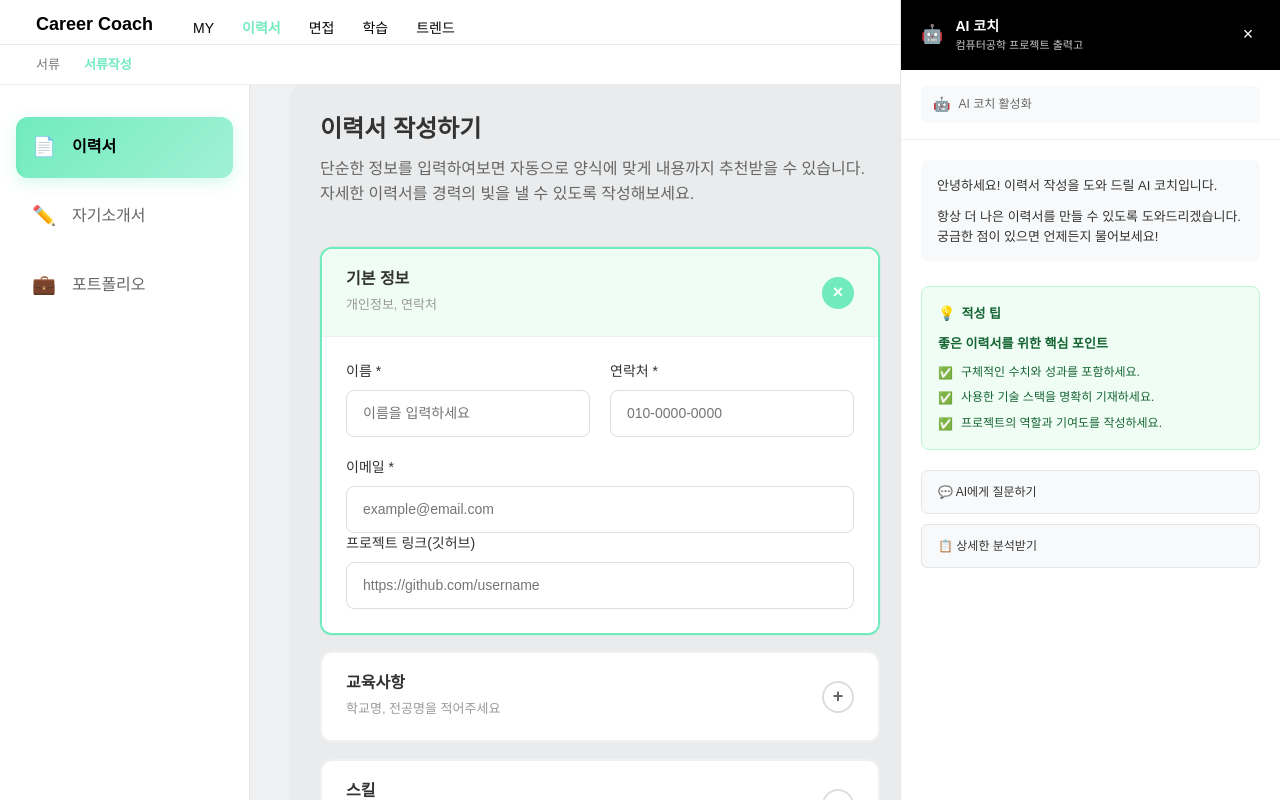
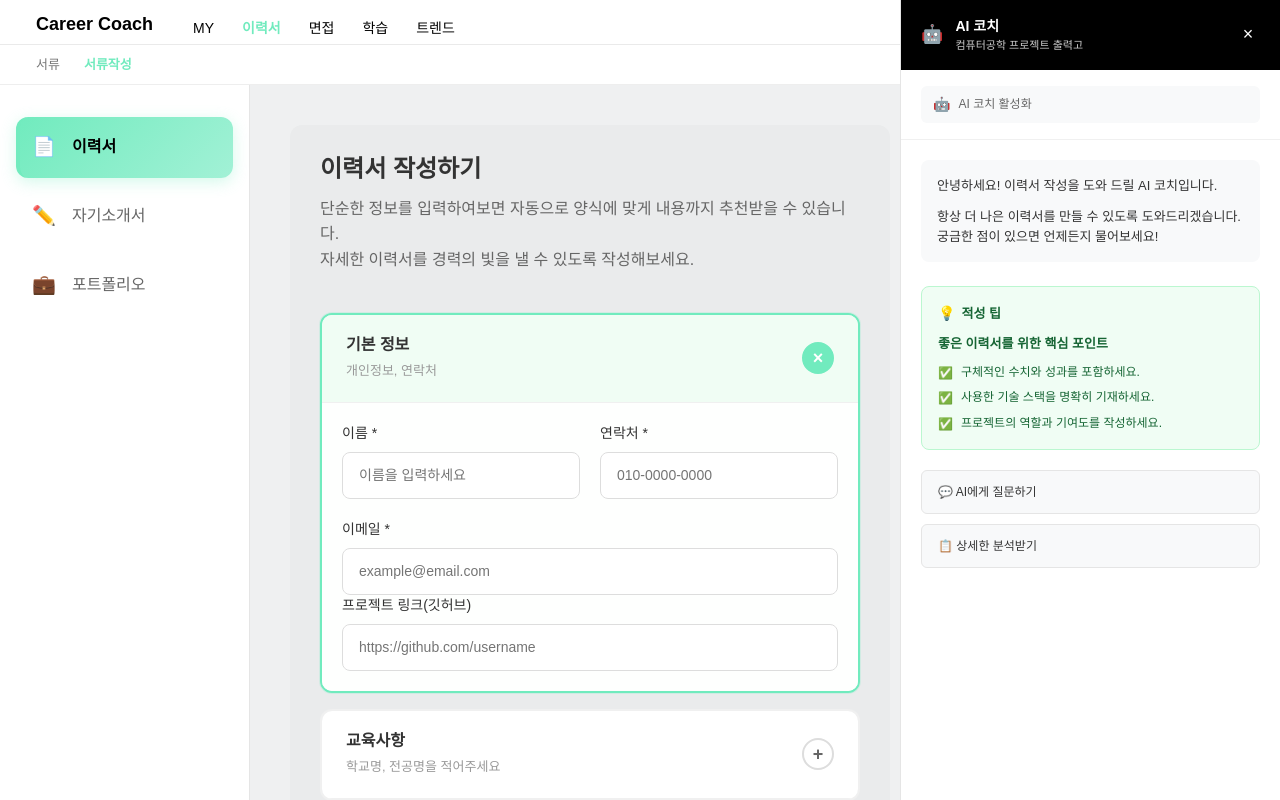
Before and after one commit to llbk-team/llbky-front, a Vue app: page /resume/write in a window 1280 px wide. Shown: the top 800 px of the page. Built offline with nearby package versions, Linux system fonts and the light colour scheme; a web font is replaced by a local one.

Commit message:
fix: 이력서 작성 페이지 css 수정함

```diff
--- a/src/views/resume/ResumeWrite.vue
+++ b/src/views/resume/ResumeWrite.vue
@@ -568,7 +568,7 @@ onMounted(() => {
 /* 메인 컨테이너 */
 .main-container {
   flex: 1;
-  padding: 0 20px 0 40px;
+  padding:40px;
   max-width: calc(100vw - 200px - 400px); /* 사이드바와 AI패널 제외 */
 }
 
@@ -660,7 +660,7 @@ onMounted(() => {
 }
 
 .section-content {
-  padding: 24px;
+  padding: 20px;
   background: #fff;
 }
 
```
